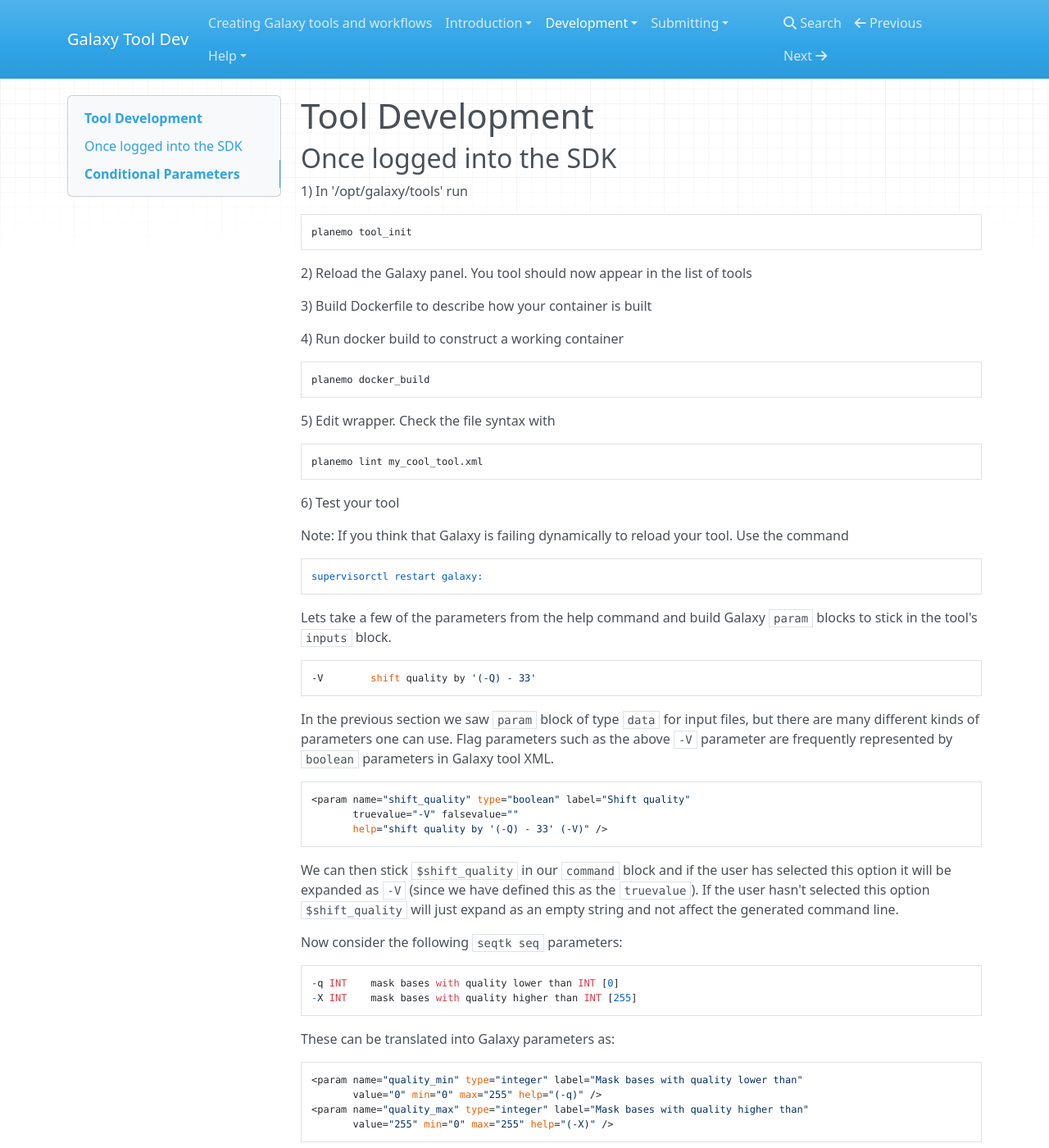
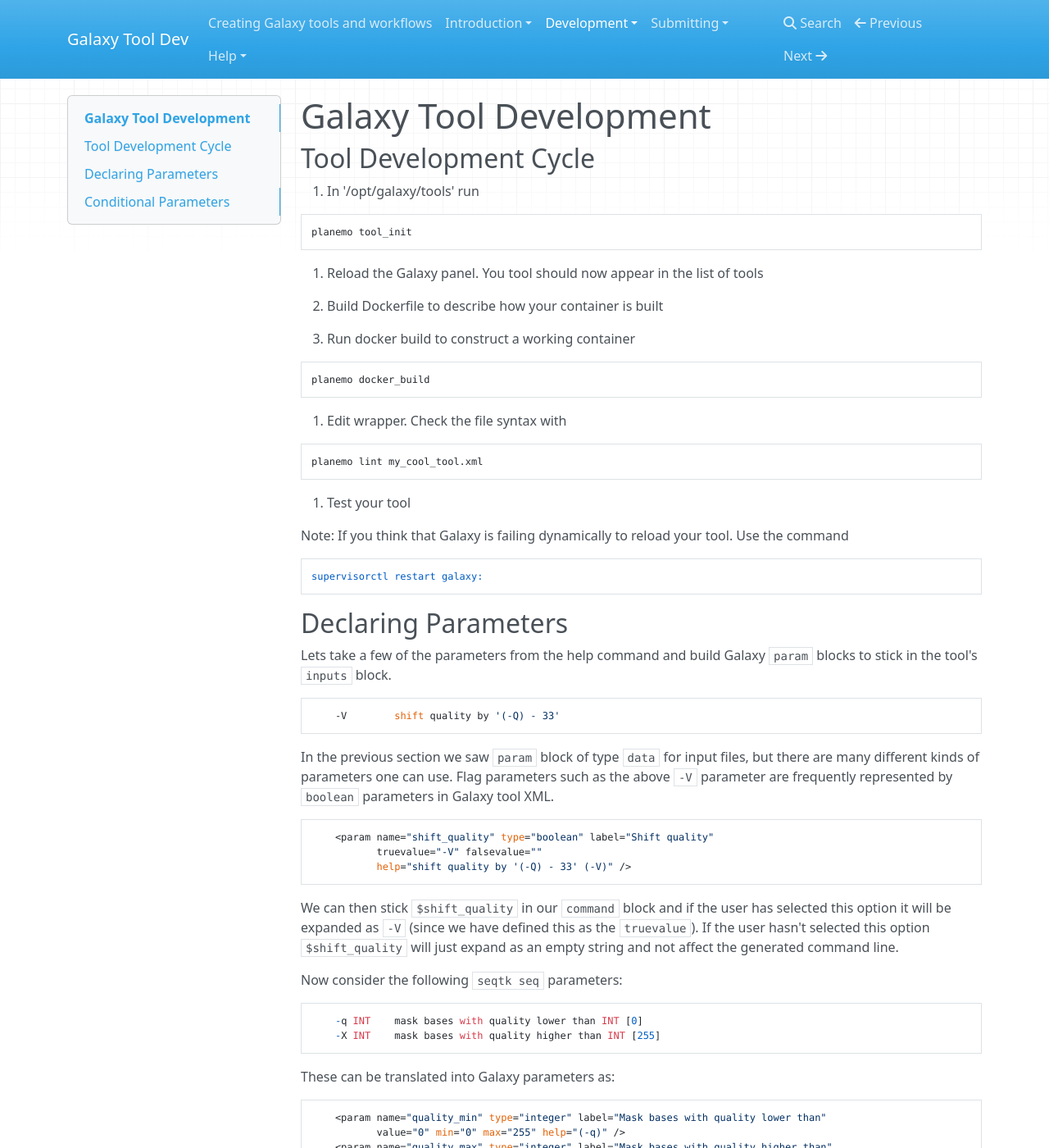
Before and after one commit to kellrott/galaxy-tooldev-docs, an MkDocs documentation site: the page built from docs/05_ToolDev.md, in a window 1280 px wide and 1400 px high. Shown: the whole window at 82% size. Built offline with MkDocs 1.6.1, drawn with Linux system fonts in a browser that asks for light colours; nearby versions of some CDN libraries; old or Windows-style settings are respelled for this version of MkDocs; some of the changed text lies outside the part shown.

Commit message:
Cleaning up formatting on Galaxy Tool Dev chapter

````diff
--- a/build.py
+++ b/build.py
@@ -26,5 +26,5 @@
     with open(os.path.join('templates', name)) as handle:
         template = string.Template(handle.read())
 
-    with open(os.path.join('docs', name), "w") as handle:
+    with open(os.path.join('docs', name + ".imported"), "w") as handle:
         handle.write(template.substitute(text))
--- a/docs/05_ToolDev.md
+++ b/docs/05_ToolDev.md
@@ -1,30 +1,27 @@
 
-Tool Development
-================
+Galaxy Tool Development
+=======================
 
-Once logged into the SDK
-------------------------
+Tool Development Cycle
+----------------------
 
-1) In '/opt/galaxy/tools' run
+1. In '/opt/galaxy/tools' run
 ```
 planemo tool_init
 ```
+2. Reload the Galaxy panel. You tool should now appear in the list of tools
 
-2) Reload the Galaxy panel. You tool should now appear in the list of tools
+3. Build Dockerfile to describe how your container is built
 
-3) Build Dockerfile to describe how your container is built
-
-4) Run docker build to construct a working container
+4. Run docker build to construct a working container
 ```
 planemo docker_build
 ```
-
-5) Edit wrapper. Check the file syntax with
+5. Edit wrapper. Check the file syntax with
 ```
 planemo lint my_cool_tool.xml
 ```
-
-6) Test your tool
+6. Test your tool
 
 Note: If you think that Galaxy is failing dynamically to reload your tool. Use
 the command
@@ -32,22 +29,25 @@
 supervisorctl restart galaxy:
 ```
 
-
+Declaring Parameters
+--------------------
 
 Lets take a few of the parameters from the help command and build Galaxy
 `param` blocks to stick in the tool's `inputs` block.
 
+```
     -V        shift quality by '(-Q) - 33'
+```
 
 In the previous section we saw `param` block of type `data` for input
 files, but there are many different kinds of parameters one can use.
 Flag parameters such as the above `-V` parameter are frequently
 represented by `boolean` parameters in Galaxy tool XML.
-
+```
     <param name="shift_quality" type="boolean" label="Shift quality"
            truevalue="-V" falsevalue=""
            help="shift quality by '(-Q) - 33' (-V)" />
-
+```
 We can then stick `$shift_quality` in our `command` block and if the
 user has selected this option it will be expanded as `-V` (since we have
 defined this as the `truevalue`). If the user hasn't selected this
@@ -56,52 +56,57 @@
 
 Now consider the following `seqtk seq` parameters:
 
+```
     -q INT    mask bases with quality lower than INT [0]
     -X INT    mask bases with quality higher than INT [255]
+```
 
 These can be translated into Galaxy parameters as:
-
+```
     <param name="quality_min" type="integer" label="Mask bases with quality lower than"
            value="0" min="0" max="255" help="(-q)" />
     <param name="quality_max" type="integer" label="Mask bases with quality higher than"
            value="255" min="0" max="255" help="(-X)" />
-
+```
 These can be add to the command tag as
-`-q $quality_min -X $quality_max`.
+```
+-q $quality_min -X $quality_max.
+```
 
 At this point the tool would look like:
 
 Conditional Parameters
-======================
+----------------------
 
 The previous parameters were simple because they always appeared, now
 consider.
-
+```
     -M FILE   mask regions in BED or name list FILE [null]
-
+```
 We can mark this `data` type `param` as optional by adding the attribute
 `optional="true"`.
-
+```
     <param name="mask_regions" type="data" label="Mask regions in BED"
            format="bed" help="(-M)" optional="true" />
-
+```
 Then instead of just using `$mask_regions` directly in the `command`
 block, one can wrap it in an `if`
 [statement](http://www.cheetahtemplate.org/docs/users_guide_html/users_guide.html#SECTION0001040000000000000000).
-
+```
     #if $mask_regions
     -M $mask_regions
     #end if
-
+```
 Next consider the parameters:
-
+```
     -s INT    random seed (effective with -f) [11]
     -f FLOAT  sample FLOAT fraction of sequences [1]
+```
 
 In this case, the `-s` random seed parameter should only be seen or used
 if the sample parameter is set. We can express this using a
 `conditional` block.
-
+```
     <conditional>
         <param name="sample" type="boolean" label="Sample fraction of sequences" />
         <when value="true">
@@ -113,14 +118,16 @@
         <when value="false">
         </when>
     </conditional>
+```
 
 In our command block, we can again use an `if` statement to include
 these parameters.
 
+```
     #if $sample
     -f $sample.faction -s $sample.seed
     #end if
-
+```
 Notice we must reference the parameters using the `sample.` prefix since
 they are defined within the `sample` conditional block.
 
````
Also changed, not shown: other parts of docs/05_ToolDev.md (+0 -2 lines).
